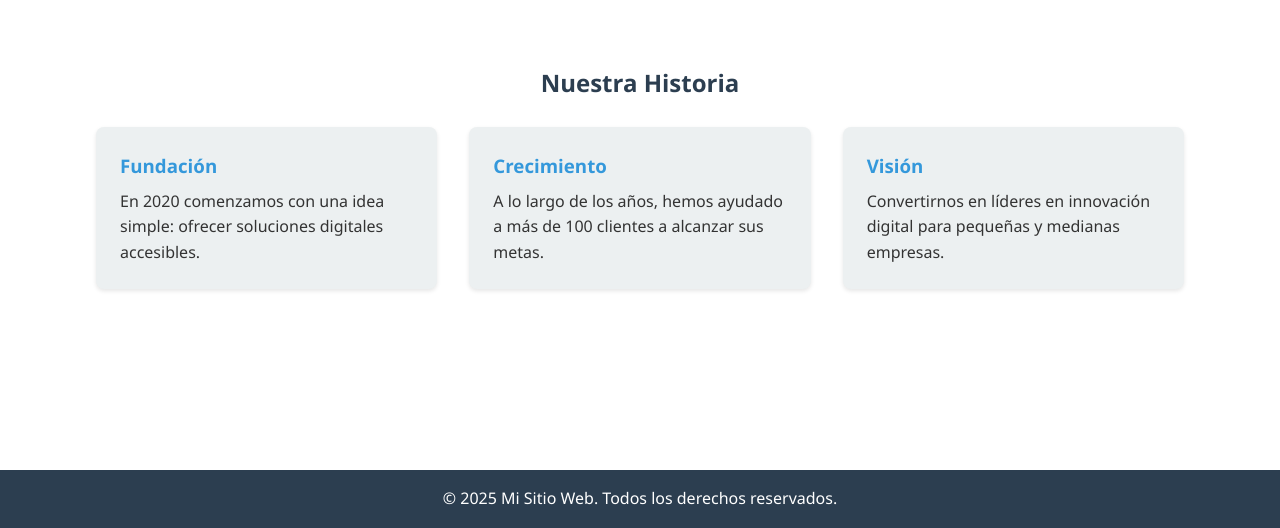
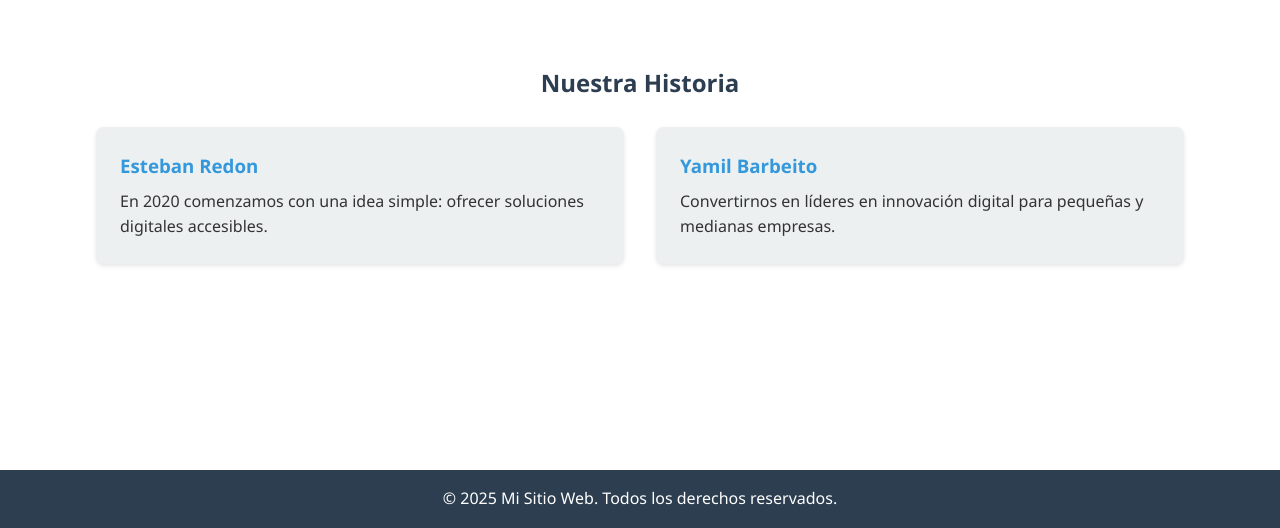
Before and after one commit to EsTeBaN22001/tp-integrador-web, a plain HTML site: page about.html in a window 1280 px wide. Shown: the part 272-800 px from the top of the page. Drawn offline with Linux system fonts and the light colour scheme.

Commit message:
Sobre Nosotros

```diff
--- a/about.html
+++ b/about.html
@@ -25,20 +25,18 @@
 
     <section class="article">
       <h2>Nuestra Historia</h2>
+
       <div class="columns">
         <div class="column">
-          <h3>Fundación</h3>
+          <h3>Esteban Redon</h3>
           <p>En 2020 comenzamos con una idea simple: ofrecer soluciones digitales accesibles.</p>
         </div>
         <div class="column">
-          <h3>Crecimiento</h3>
-          <p>A lo largo de los años, hemos ayudado a más de 100 clientes a alcanzar sus metas.</p>
-        </div>
-        <div class="column">
-          <h3>Visión</h3>
+          <h3>Yamil Barbeito</h3>
           <p>Convertirnos en líderes en innovación digital para pequeñas y medianas empresas.</p>
         </div>
       </div>
+
     </section>
   </main>
 
```
